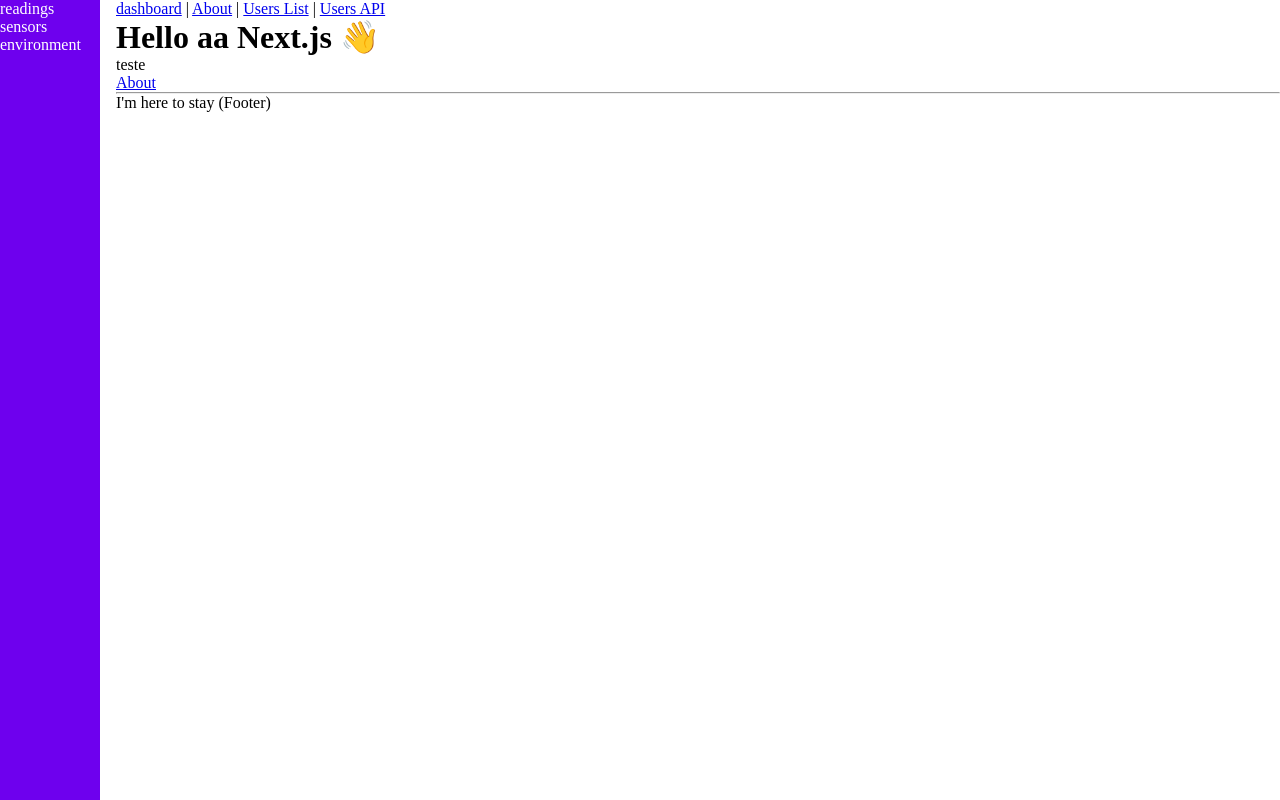
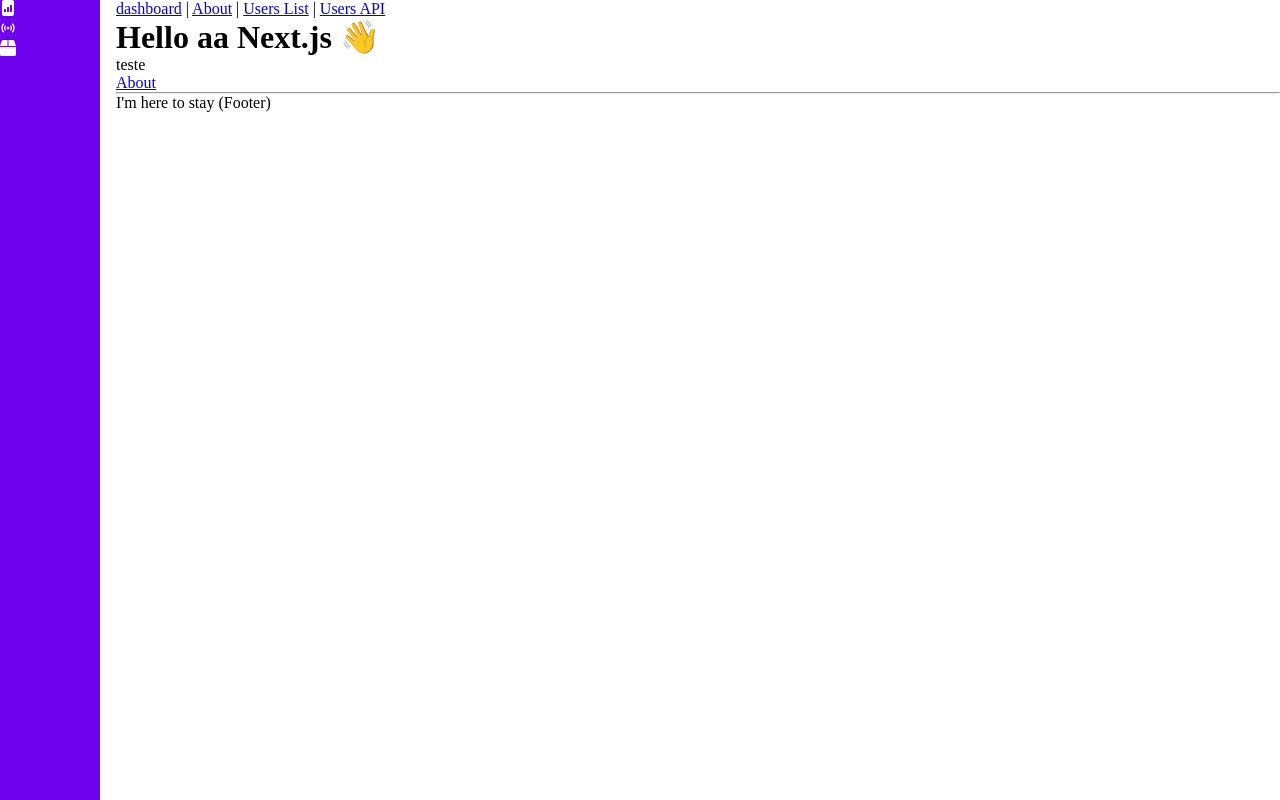
Before and after one commit to ViniciusGregorine/next-masa, a Next.js app: page / in a window 1280 px wide. Built offline with nearby package versions, Linux system fonts and the light colour scheme.

Commit message:
feat: add sidebar icons

```diff
--- a/src/components/sidebar/index.tsx
+++ b/src/components/sidebar/index.tsx
@@ -1,17 +1,21 @@
+import {MdSensors} from 'react-icons/md'
+import {BsFillFileBarGraphFill} from 'react-icons/bs'
+import { FaBox } from 'react-icons/fa'
+
 import styles from './styles.module.scss'
 
 const Sidebar = () => (
   <aside className={styles.sidebarContainer}>
     <nav className={styles.nav}>
         <ul>
-          <li>
-            readings
+          <li className="nav_list">
+            <BsFillFileBarGraphFill/>
           </li>
-          <li>
-            sensors
+          <li  className="nav_list">
+            <MdSensors/>
           </li>
-          <li>
-            environment
+          <li  className="nav_list">
+            <FaBox/>
           </li>
         </ul>
     </nav>
```
